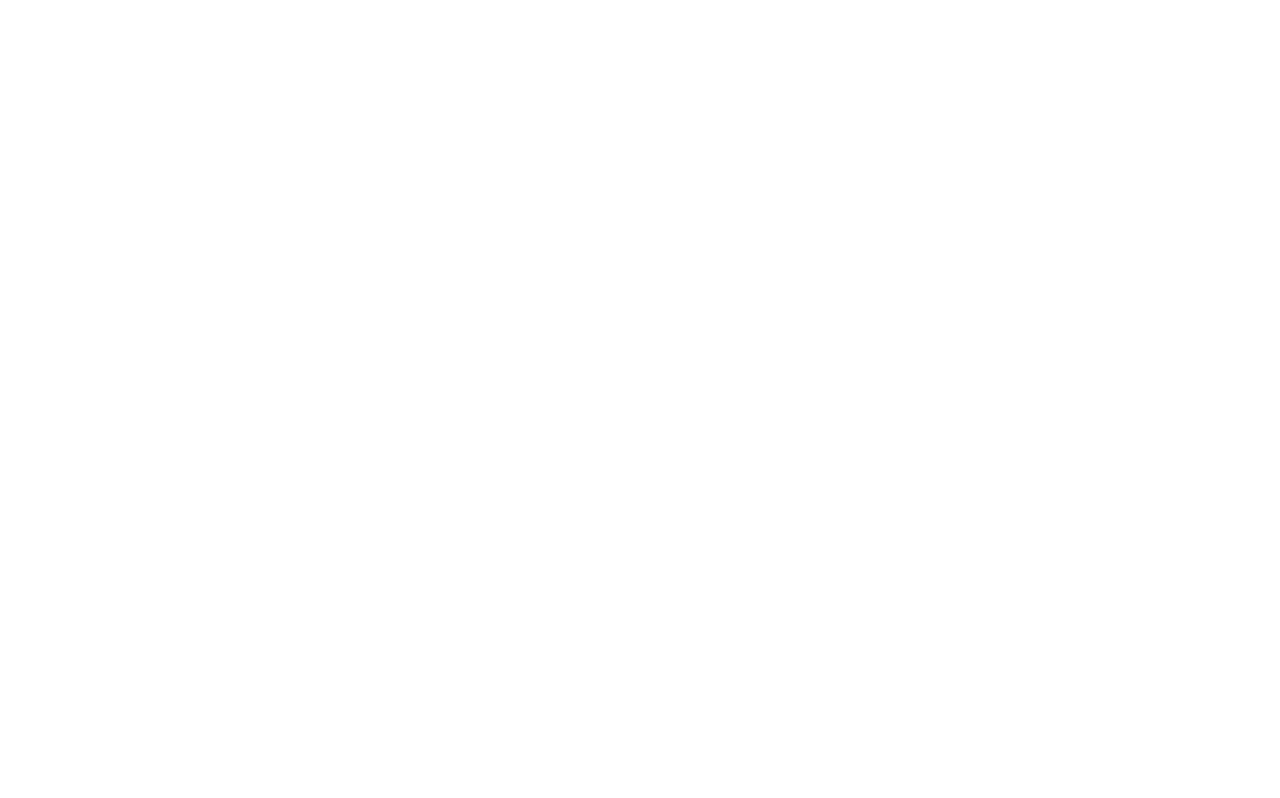
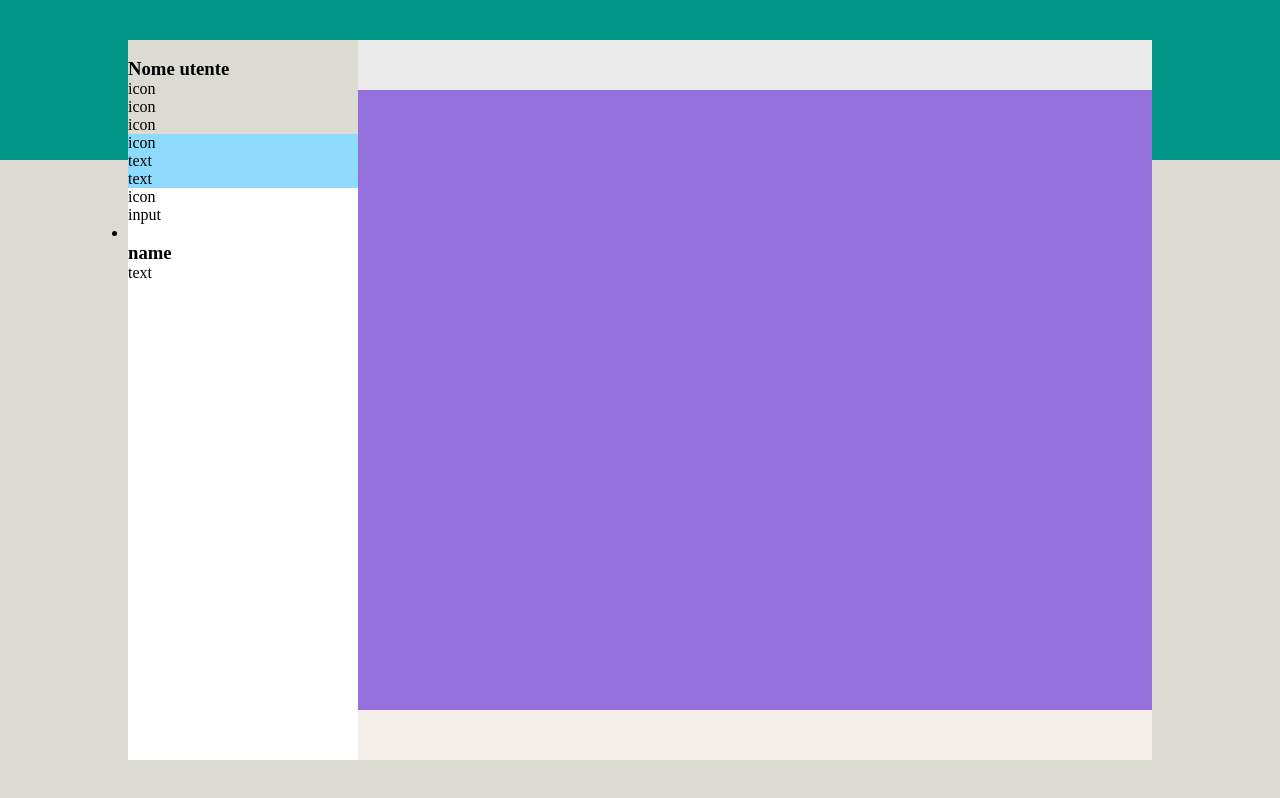
Before and after one commit to Frampolz/vue-boolzapp, a plain HTML site: page index.html in a window 1280 px wide. Drawn offline with nearby package versions, Linux system fonts and the light colour scheme.

Commit message:
add base container

```diff
--- a/css/style.css
+++ b/css/style.css
@@ -1,3 +1,8 @@
+:root {
+     --sidebar-width: 230px;
+     --chat-top-bar-height: 50px
+}
+
 * {
     margin: 0;
     padding: 0;
@@ -7,3 +12,68 @@
 html {
     font-size: 100%;
 }
+
+.container {
+    height: 100vh;
+    background-color: rgb(219, 219, 210);
+    position: relative;
+}
+
+.bg-green-row {
+    width: 100%;
+    height: 20vh;
+    background-color: rgb(0, 150, 136);
+}
+
+.inner-container {
+    width: 80%;
+    height: 90vh;
+    min-width: 800px;
+    position: absolute;
+    top: 50%;
+    left:50%;
+    transform: translate(-50%, -50%);
+    background-color: white;
+    display: flex;
+    flex-wrap: wrap;
+}
+
+/* siderbar */
+.sidebar {
+    width: var(--sidebar-width);
+    height: 100%;
+}
+
+.user-row {
+    background-color: rgb(219, 219, 210);
+}
+
+.notif-row {
+   background-color: rgb(142, 218, 252);
+}
+/* siderbar */
+
+.chat{
+    width: calc(100% - var(--sidebar-width));
+    background-color: mediumpurple;
+    display: flex;
+    flex-direction: column;
+    justify-content: space-between;
+}
+
+.chat-top-row,
+.chat-bot-row {
+    height: var(--chat-top-bar-height);
+}
+
+.chat-top-row {
+    background-color: rgb(234, 234, 234);
+}
+
+.chat-bot-row {
+    background-color: rgb(243, 238, 234);
+}
+
+.chat-mid-row {
+    height: calc(100% - 100px);
+}
--- a/index.html
+++ b/index.html
@@ -6,14 +6,62 @@
     <meta name="viewport" content="width=device-width, initial-scale=1.0">
     <!-- css -->
     <link rel="stylesheet" href="css/style.css">
+    <!-- font-awesome -->
+    <link rel="stylesheet" href="https://cdnjs.cloudflare.com/ajax/libs/font-awesome/6.0.0-beta3/css/all.min.css"
+        integrity="sha512-Fo3rlrZj/k7ujTnHg4CGR2D7kSs0v4LLanw2qksYuRlEzO+tcaEPQogQ0KaoGN26/zrn20ImR1DfuLWnOo7aBA=="
+        crossorigin="anonymous" referrerpolicy="no-referrer" />
     <!-- vueJS -->
     <script src="https://cdn.jsdelivr.net/npm/vue@2.6.14/dist/vue.js"></script>
     <title>Vue Boolzapp</title>
 </head>
+
 <body>
     <div id="app">
+        <div class="container">
+            <div class="bg-green-row"></div>
+            <div class="inner-container">
+                <div class="sidebar">
+                    <div class="user-row">
+                        <div class="user-icon">
+                            <img src="" alt="">
+                        </div>
+                        <h3>Nome utente</h3>
+                        <p>icon</p>
+                        <p>icon</p>
+                        <p>icon</p>
+                    </div>
+                    <div class="notif-row">
+                        <p>icon</p>
+                        <p>text</p>
+                        <p>text</p>
+                    </div>
+                    <div class="search-bar">
+                        <p>icon</p>
+                        <p>input</p>
+                    </div>
+                    <div class="contact-chat">
+                        <ul>
+                            <li>
+                                <img src="" alt="">
+                                <h3>name</h3>
+                                <p>text</p>
+                            </li>
+                        </ul>
+                    </div>
+                </div>
+                <div class="chat">
+                    <div class="chat-top-row">
 
+                    </div>
+                    <div class="chat-mid-row"></div>
+                    <div class="chat-bot-row">
+
+                    </div>
+                </div>
+            </div>
+        </div>
     </div>
     <script src="js/script.js"></script>
 </body>
+
 </html>
```
